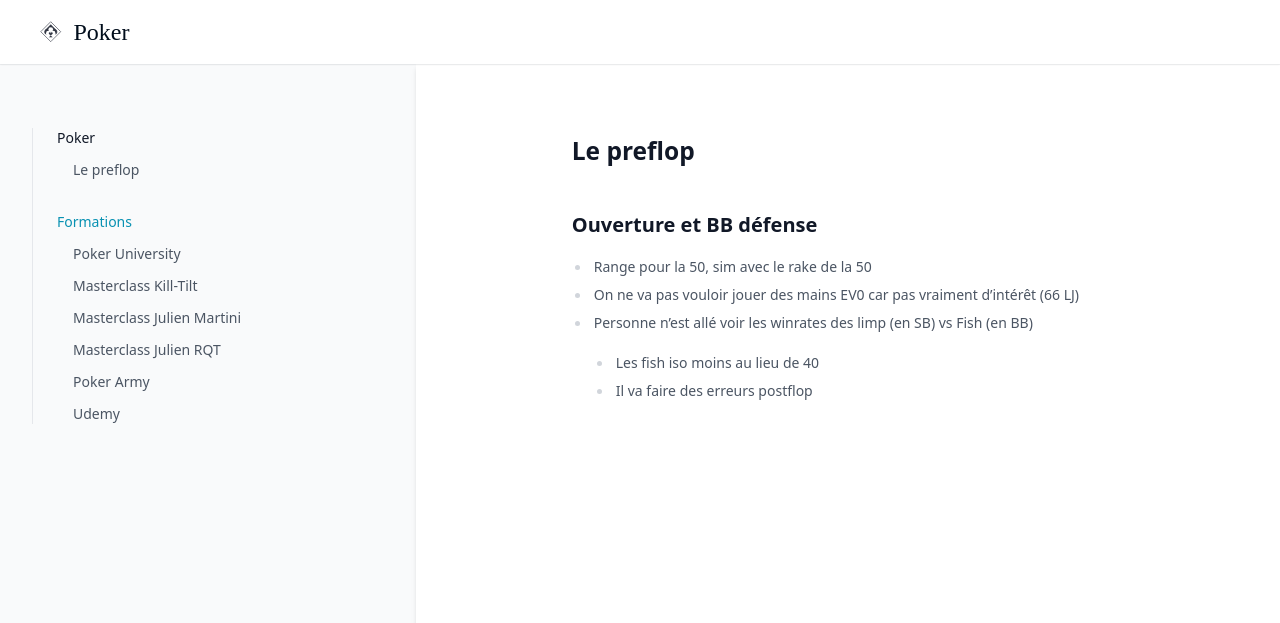
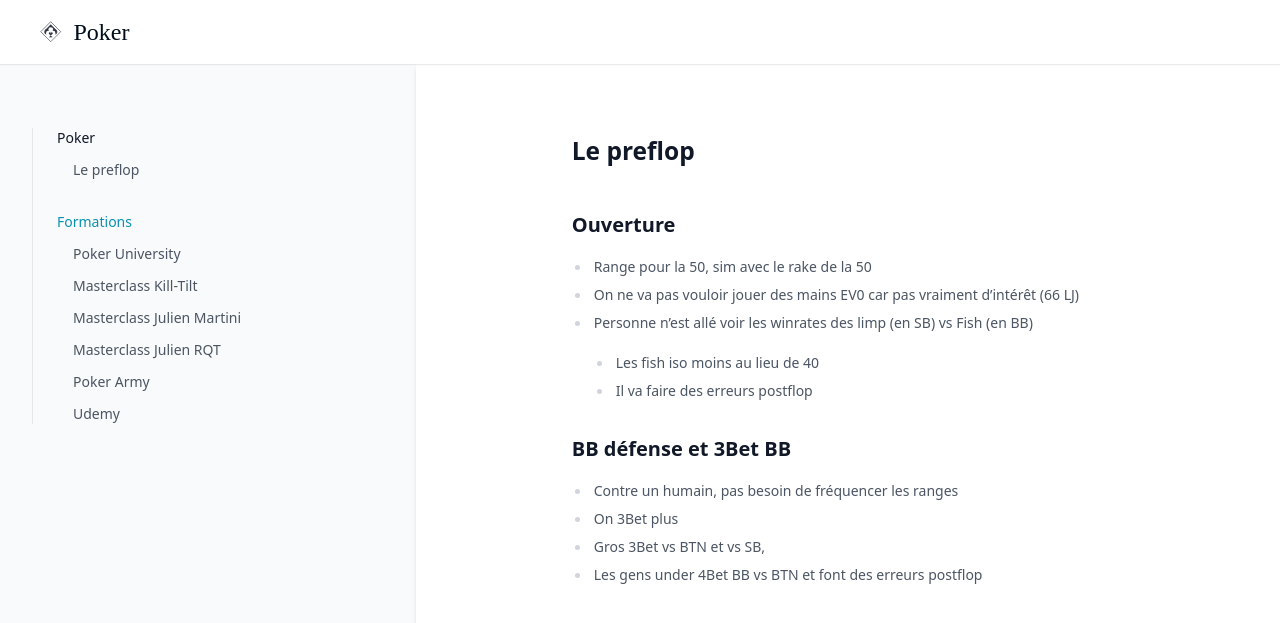
Before and after one commit to greglejeune/ebook, a Jekyll site: the page built from _poker/preflop.md, in a window 1280 px wide. Shown: the top 623 px of the page. Built offline with Jekyll 4.4.1, drawn with Linux system fonts in a browser that asks for light colours.

Commit message:
Update preflop.md

```diff
--- a/_poker/preflop.md
+++ b/_poker/preflop.md
@@ -7,10 +7,17 @@ source: https://www.youtube.com/watch?v=kW6Ldu5o6IQ
 
 # Le preflop
 
-## Ouverture et BB défense
+## Ouverture
 
 - Range pour la 50, sim avec le rake de la 50
 - On ne va pas vouloir jouer des mains EV0 car pas vraiment d'intérêt (66 LJ)
 - Personne n'est allé voir les winrates des limp (en SB) vs Fish (en BB)
   - Les fish iso moins au lieu de 40
   - Il va faire des erreurs postflop
+
+## BB défense et 3Bet BB
+
+- Contre un humain, pas besoin de fréquencer les ranges
+- On 3Bet plus
+- Gros 3Bet vs BTN et vs SB,
+- Les gens under 4Bet BB vs BTN et font des erreurs postflop
```
